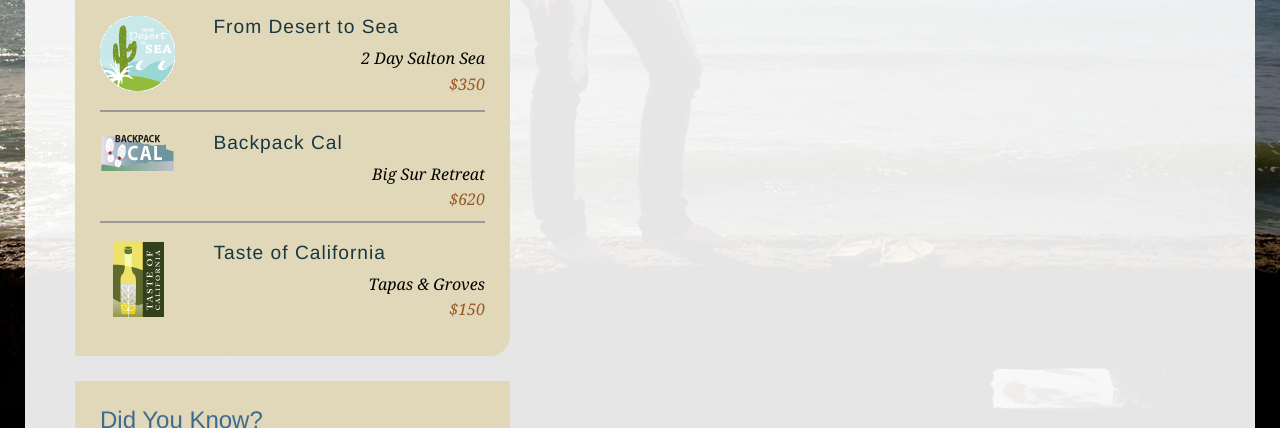
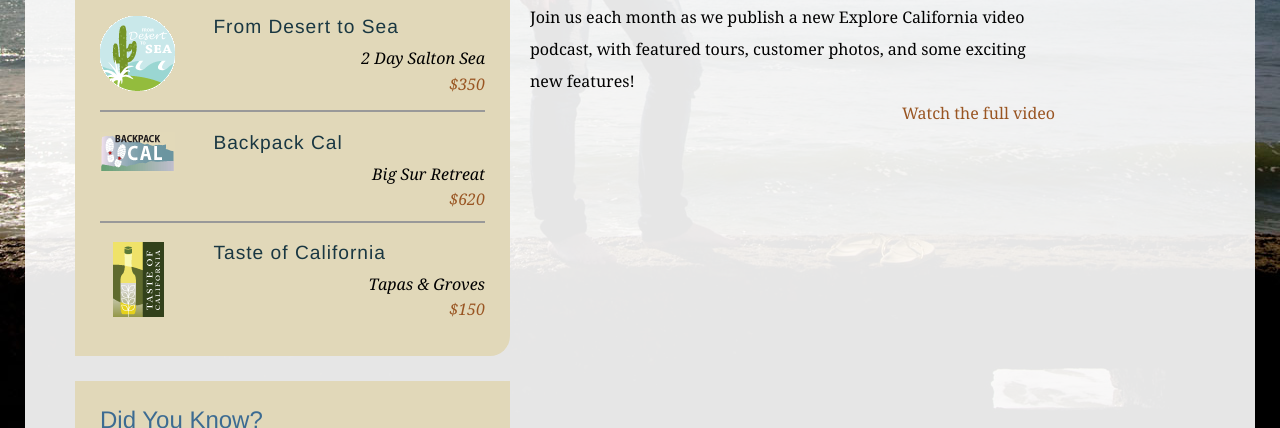
Before and after one commit to Ajith37/explore_california, a plain HTML site: page explore_california/index.html in a window 1280 px wide. Shown: the part 672-1100 px from the top of the page. Drawn offline with Linux system fonts and the light colour scheme.

Commit message:
Revert "index for revert"
This reverts commit 88e150bb5b94376adbaae74032c4a4f4762f289b.

```diff
--- a/explore_california/index.html
+++ b/explore_california/index.html
@@ -65,6 +65,7 @@
             <h1>Tour Spotlight</h1>
 
             <h1>Explorer's Podcast</h1>
+            <p class="videoText">Join us each month as we publish a new Explore California video podcast, with featured tours, customer photos, and some exciting new features!<span class="accent"><a href="explorers/video.html" title="Video Podcast">Watch the full video</a></span></p>
           </div>
         </div>
 
```
